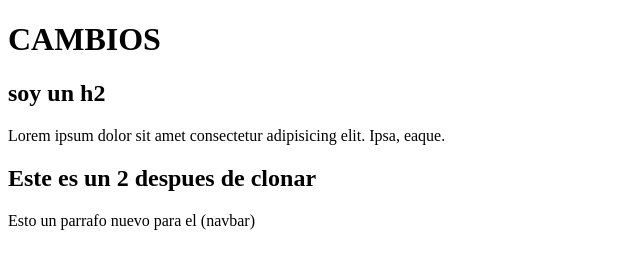
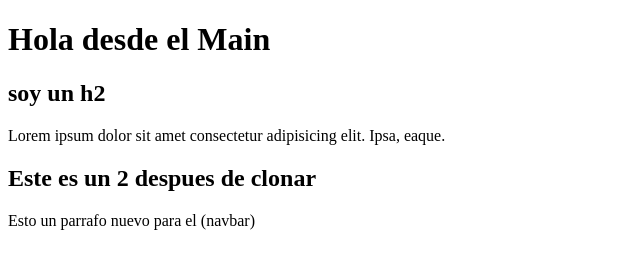
Before and after one commit to AlfConti/prueba-git, a plain HTML site: page index.html in a window 1280 px wide. Shown: the whole page, without its empty margins (0-640 px from the left). Drawn offline with Linux system fonts and the light colour scheme.

Commit message:
nuevos cambios

```diff
--- a/index.html
+++ b/index.html
@@ -6,7 +6,7 @@
     <title>Document</title>
   </head>
   <body>
-    <h1>CAMBIOS</h1>
+    <h1>Hola desde el Main</h1>
     <h2>soy un h2</h2>
     <p>Lorem ipsum dolor sit amet consectetur adipisicing elit. Ipsa, eaque.</p>
 
```
